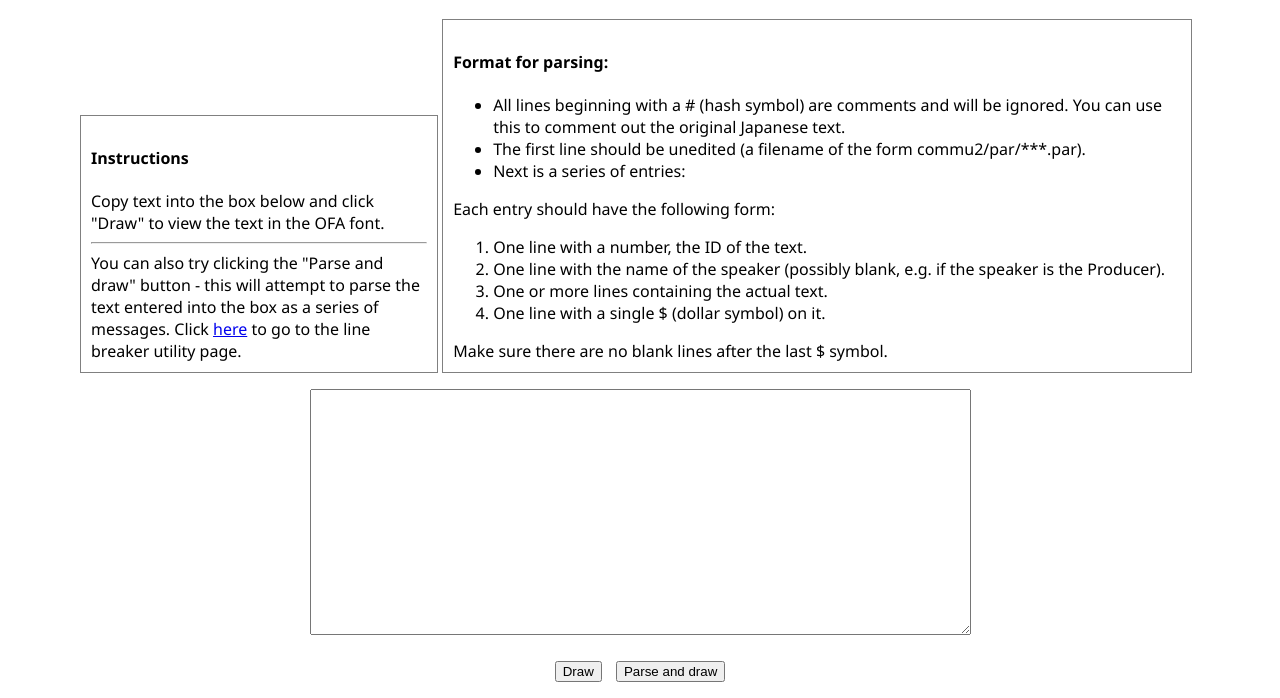
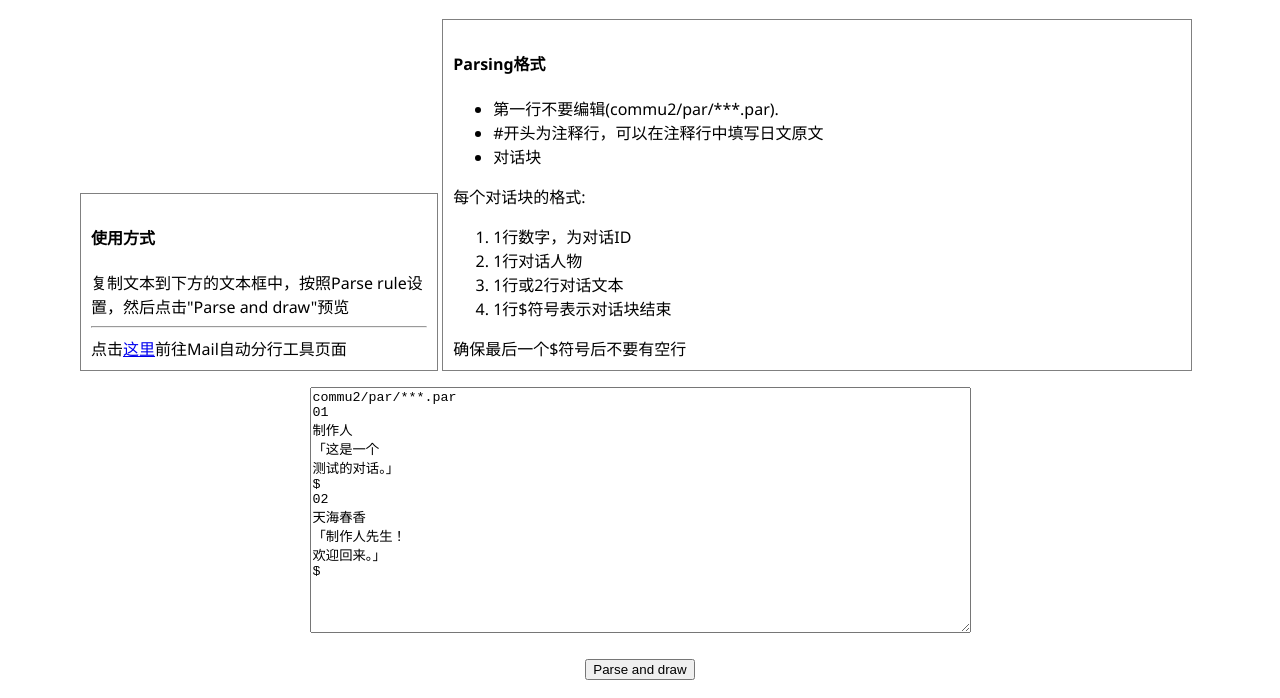
Before and after one commit to IMASOFA-TL/text-display, a plain HTML site: page index.html in a window 1280 px wide. Shown: the part 70-768 px from the top of the page. Drawn offline with Linux system fonts and the light colour scheme.

Commit message:
restructure

```diff
--- a/index.html
+++ b/index.html
@@ -10,35 +10,42 @@
     <body>
         <h1>偶像大师-OFA  汉化字体预览</h1>
         <div class="div_left">
-            <h4>Instructions</h4>
-            Copy text into the box below and click "Draw" to view the text in the OFA font.
+            <h4>使用方式</h4>
+            复制文本到下方的文本框中，按照Parse rule设置，然后点击"Parse and draw"预览
             <hr>
-            You can also try clicking the "Parse and draw" button - this will attempt to parse the text entered into the box
-            as a series of messages.
-
-            Click <a href="./linebreaker/index.html">here</a> to go to the line breaker utility page.
+            点击<a href="./linebreaker/index.html">这里</a>前往Mail自动分行工具页面
         </div>
         <div class="div_right">
-        <h4>Format for parsing:</h4>
+        <h4>Parsing格式</h4>
         <ul>
-            <li>All lines beginning with a # (hash symbol) are comments and will be ignored. You can use this to comment out the original Japanese text.</li>
-            <li>The first line should be unedited (a filename of the form commu2/par/***.par).</li>
-            <li>Next is a series of entries:</li>
+            <li>第一行不要编辑(commu2/par/***.par).</li>
+            <li>#开头为注释行，可以在注释行中填写日文原文</li>
+            <li>对话块</li>
         </ul>
-        Each entry should have the following form:
+        每个对话块的格式:
         <ol>
-            <li>One line with a number, the ID of the text. </li>
-            <li>One line with the name of the speaker (possibly blank, e.g. if the speaker is the Producer). </li>
-            <li>One or more lines containing the actual text.</li>
-            <li>One line with a single $ (dollar symbol) on it. </li>
+            <li>1行数字，为对话ID</li>
+            <li>1行对话人物</li>
+            <li>1行或2行对话文本</li>
+            <li>1行$符号表示对话块结束</li>
         </ol>
-        Make sure there are no blank lines after the last $ symbol.
+        确保最后一个$符号后不要有空行
         </div>
         <p>
-            <textarea cols="80" rows="16" id="textinput"></textarea>
+<textarea cols="80" rows="16" id="textinput">
+commu2/par/***.par
+01
+制作人
+「这是一个
+测试的对话。」
+$
+02
+天海春香
+「制作人先生！
+欢迎回来。」
+$</textarea>
         </p>
         <p>
-            <button onclick="drawProvidedString()">Draw</button>
             <button onclick="parseProvidedString()">Parse and draw</button>
         </p>
         <p>
```
Also changed, not shown: linebreaker/index.html (+5 -8 lines), 2 other files.
